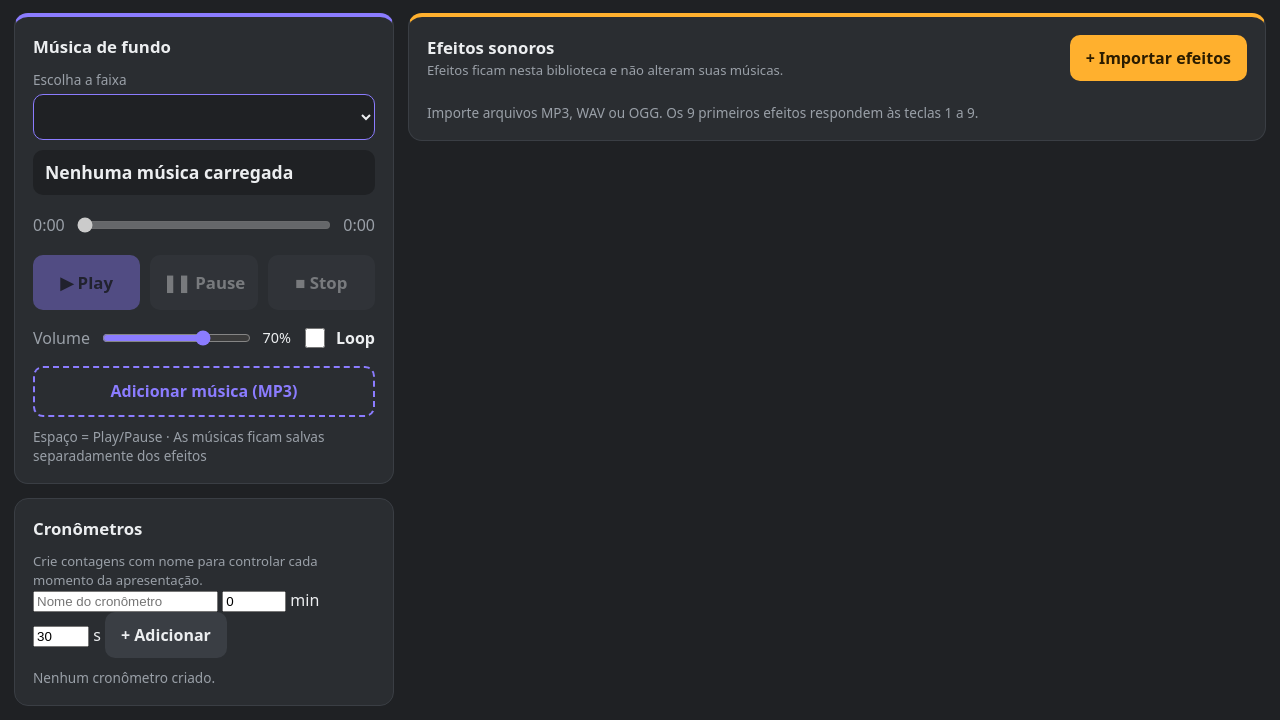
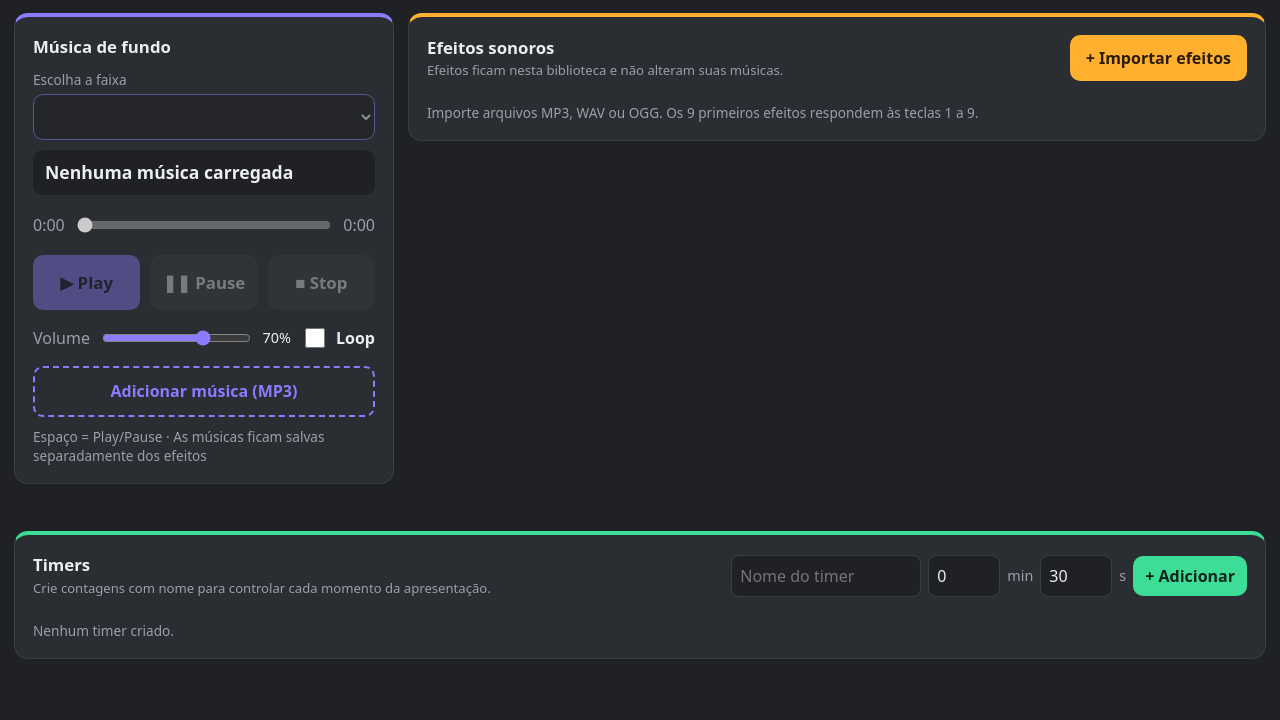
Before and after one commit to Nottyzada/GP-Men-Soundboard, a plain HTML site: page index.html in a window 1280 px wide. Shown: the part 93-813 px from the top of the page. Drawn offline with Linux system fonts and the light colour scheme; no server answers.

Commit message:
Revert "Use Portuguese name for countdowns"
This reverts commit a748d4784467a7ec53281c577a8bb63f28580632.

```diff
--- a/index.html
+++ b/index.html
@@ -52,23 +52,23 @@
     <p id="empty" class="empty">Importe arquivos MP3, WAV ou OGG. Os 9 primeiros efeitos respondem às teclas 1 a 9.</p>
   </section>
 
-  <section class="panel cronômetros">
-    <div class="cronômetrohead">
+  <section class="panel timers">
+    <div class="timerhead">
       <div>
-        <h2>Cronômetros</h2>
+        <h2>Timers</h2>
         <p class="section-hint">Crie contagens com nome para controlar cada momento da apresentação.</p>
       </div>
-      <form id="cronômetroForm" class="cronômetro-form">
-        <input id="cronômetroName" type="text" maxlength="32" placeholder="Nome do cronômetro" aria-label="Nome do cronômetro" required>
-        <input id="cronômetroMin" type="number" min="0" max="999" value="0" aria-label="Minutos" title="Minutos">
+      <form id="timerForm" class="timer-form">
+        <input id="timerName" type="text" maxlength="32" placeholder="Nome do timer" aria-label="Nome do timer" required>
+        <input id="timerMin" type="number" min="0" max="999" value="0" aria-label="Minutos" title="Minutos">
         <span>min</span>
-        <input id="cronômetroSec" type="number" min="0" max="59" value="30" aria-label="Segundos" title="Segundos">
+        <input id="timerSec" type="number" min="0" max="59" value="30" aria-label="Segundos" title="Segundos">
         <span>s</span>
-        <button class="btn cronômetro-add" type="submit">+ Adicionar</button>
+        <button class="btn timer-add" type="submit">+ Adicionar</button>
       </form>
     </div>
-    <div id="cronômetroGrid" class="cronômetro-grid"></div>
-    <p id="cronômetroEmpty" class="empty">Nenhum cronômetro criado.</p>
+    <div id="timerGrid" class="timer-grid"></div>
+    <p id="timerEmpty" class="empty">Nenhum timer criado.</p>
   </section>
 </main>
 <div id="toast" class="toast" role="status"></div>
```
Also changed, not shown: 1 other file.
